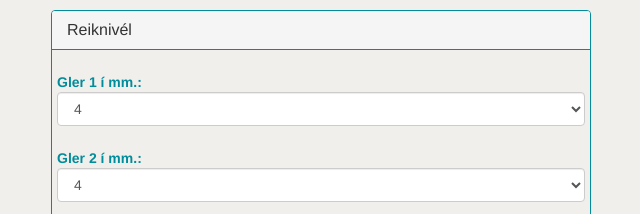
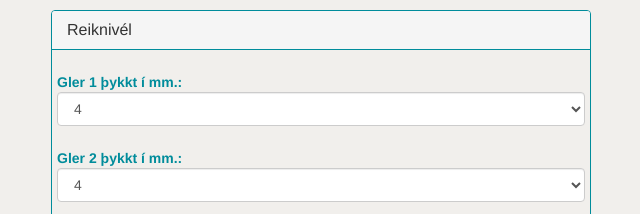
Before and after one commit to ispan/calc, a plain HTML site: page index.html in a window 1280 px wide. Shown: the top 214 px of the page, 34-674 px from the left. Drawn offline with Linux system fonts and the light colour scheme.

Commit message:
changes in select

```diff
--- a/views/main.html
+++ b/views/main.html
@@ -1,7 +1,7 @@
 <div ng-add-to-home-screen=""></div><div class="col-xs-12 col-md-12 col-lg-6" style="background: rgb(241, 239, 236)"><div class="panel panel-default" style="margin-top: 10px; background: rgb(241, 239, 236); border-color: #008C9B"><div class="panel-heading" style="border-bottom-color:  #008C9B"><h3 class="panel-title">Reiknivél</h3></div><div class="panel-body"><div ng-hide="hideform" class="myForm"><!-- <div class="btn-group" >
                     <label class="btn btn-default" ng-model="radiomodel" btn-radio="'einfalt'">Einfalt</label>
                     <label class="btn btn-default" ng-model="radiomodel" btn-radio="'tvofalt'">Tvöfalt</label>
-                </div>--><form class="form-horizontal" name="calculator"><div class="form-group"><label style="margin-left: 5px" for="Gler1" class="control-label">Gler 1 í mm.:</label><div style="margin-left: 5px;margin-right: 5px"><select class="form-control" id="Gler1" ng-model="gler1" required><option>1<option>2<option>3<option>4<option>5<option>6<option>7<option>8<option>9<option>10<option>11<option>12<option>13<option>14<option>15<option>16</select></div></div><div class="form-group"><label style="margin-left: 5px" for="Gler2" class="control-label">Gler 2 í mm.:</label><div style="margin-left: 5px;margin-right: 5px"><select class="form-control" id="Gler2" ng-model="gler2" required><option>1<option>2<option>3<option>4<option>5<option>6<option>7<option>8<option>9<option>10<option>11<option>12<option>13<option>14<option>15<option>16</select></div></div><!---------------- TODO functionality for a triple units--------------><!--  <div class="form-group">
+                </div>--><form class="form-horizontal" name="calculator"><div class="form-group"><label style="margin-left: 5px" for="Gler1" class="control-label">Gler 1 þykkt í mm.:</label><div style="margin-left: 5px;margin-right: 5px"><select class="form-control" id="Gler1" ng-model="gler1" required><option>2<option>3<option>4<option>6<option>8<option>10<option>12<option>15</select></div></div><div class="form-group"><label style="margin-left: 5px" for="Gler2" class="control-label">Gler 2  þykkt í mm.:</label><div style="margin-left: 5px;margin-right: 5px"><select class="form-control" id="Gler2" ng-model="gler2" required><option>0<option>2<option>3<option>4<option>6<option>8<option>10<option>12<option>15</select></div></div><!---------------- TODO functionality for a triple units--------------><!--  <div class="form-group">
                         <p class="text-center">
                         <label class="switch "><input type="checkbox"  ng-model="hidetriple"><i></i></label>
                         </p>
```
